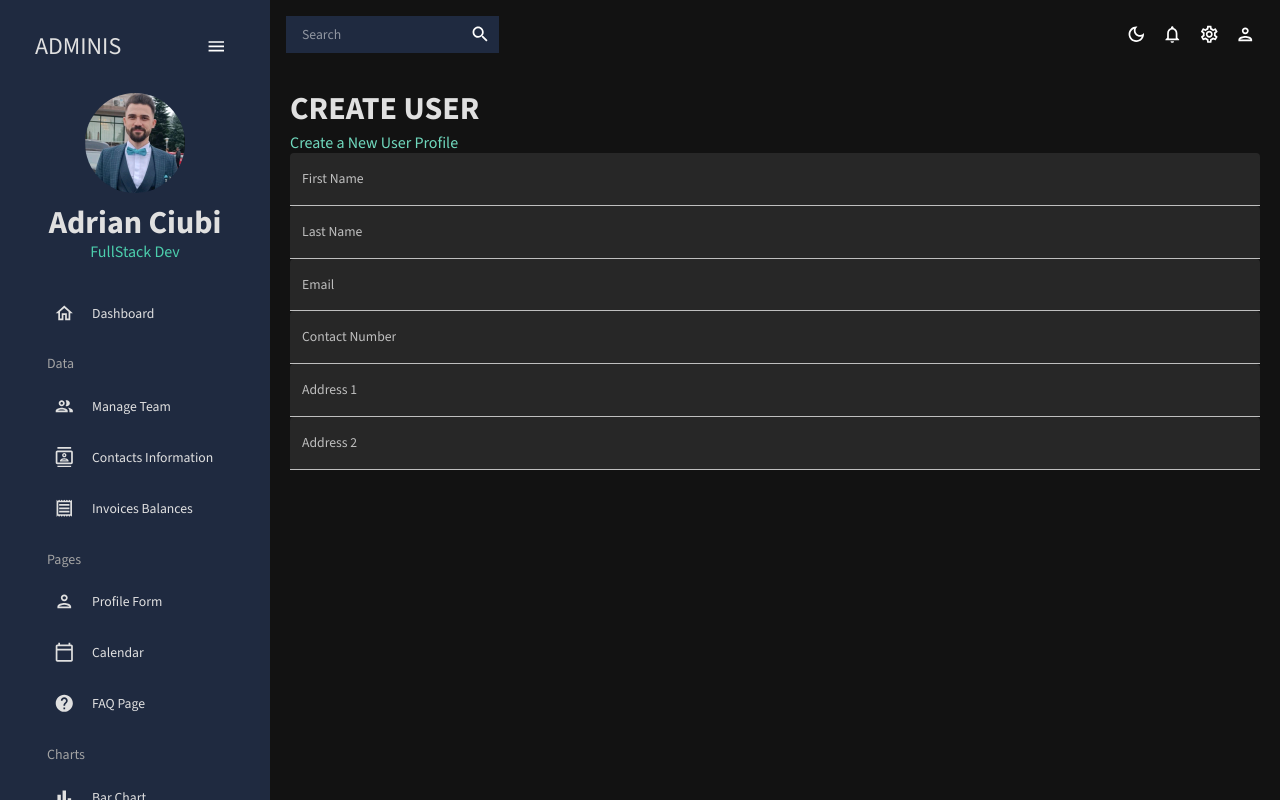
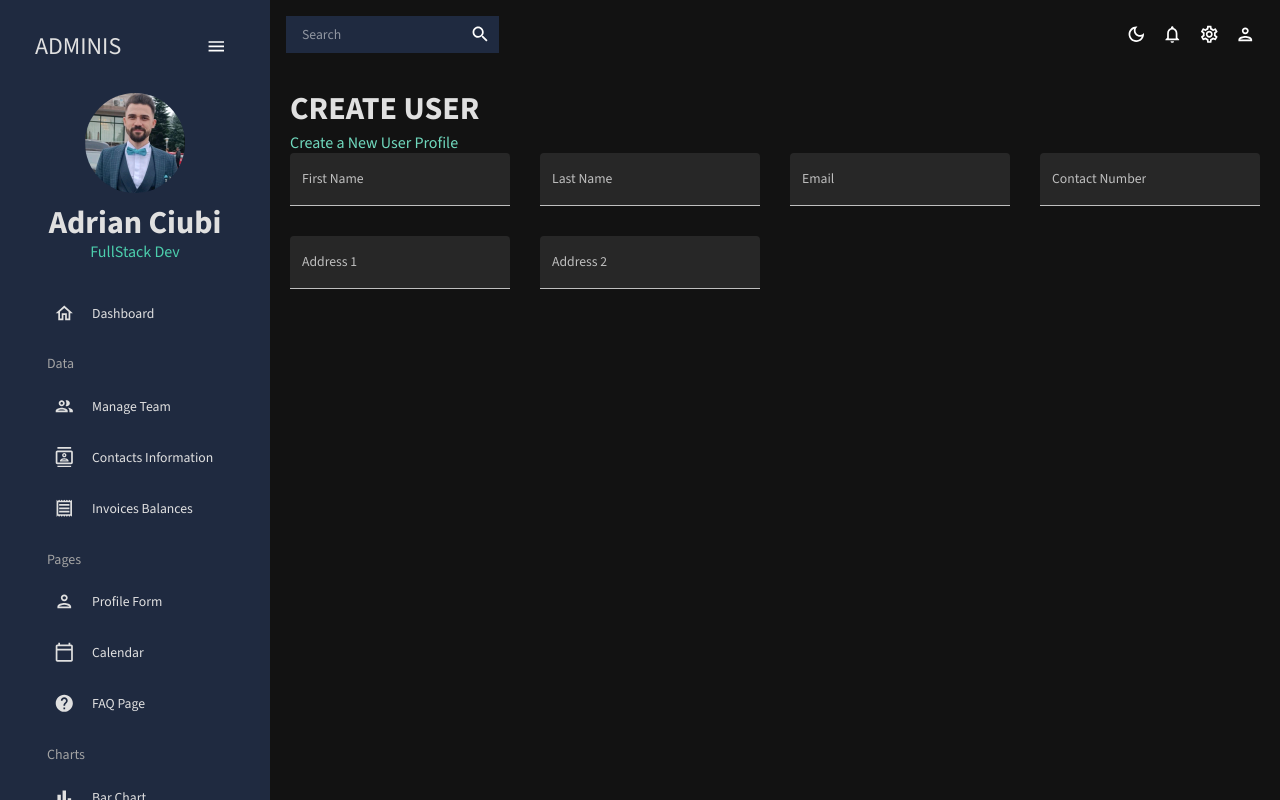
Before and after one commit to ciubiadi/React-Admin-Dashboard, a React (Create React App) app: page /profile in a window 1280 px wide. Built offline with nearby package versions, Linux system fonts and the light colour scheme; the HTML template or start-up script is replaced by a standard one.

Commit message:
form styling and inputs

```diff
--- a/src/scenes/profile/index.jsx
+++ b/src/scenes/profile/index.jsx
@@ -3,12 +3,15 @@ import { Box, TextField } from "@mui/material";
 import { Formik } from "formik";
 import * as yup from "yup";
 import Header from "../../components/Header";
+import useMediaQuery from "@mui/material/useMediaQuery";
 
 const Profile = () => {
+    // if I have a min width of 600px I trigger the booleanisNonMobile;
+    const isNonMobile = useMediaQuery("(min-width:600px)");
 
-  const handleFormSubmit = (values) => {
-    console.log(values);
-  };
+    const handleFormSubmit = (values) => {
+        console.log(values);
+    };
 
   return (
     <Box m="20px">
@@ -28,7 +31,14 @@ const Profile = () => {
           handleSubmit,
         }) => (
             <form onSubmit={handleSubmit}>
-                <Box>
+                <Box
+                    display="grid"
+                    gap="30px"
+                    gridTemplateColumns="repeat(4, minmax(0, 1fr))"
+                    sx={{
+                    "& > div": { gridColumn: isNonMobile ? undefined : "span 4" },
+                    }}
+                >
                     <TextField
                         fullWidth
                         variant="filled"
```
